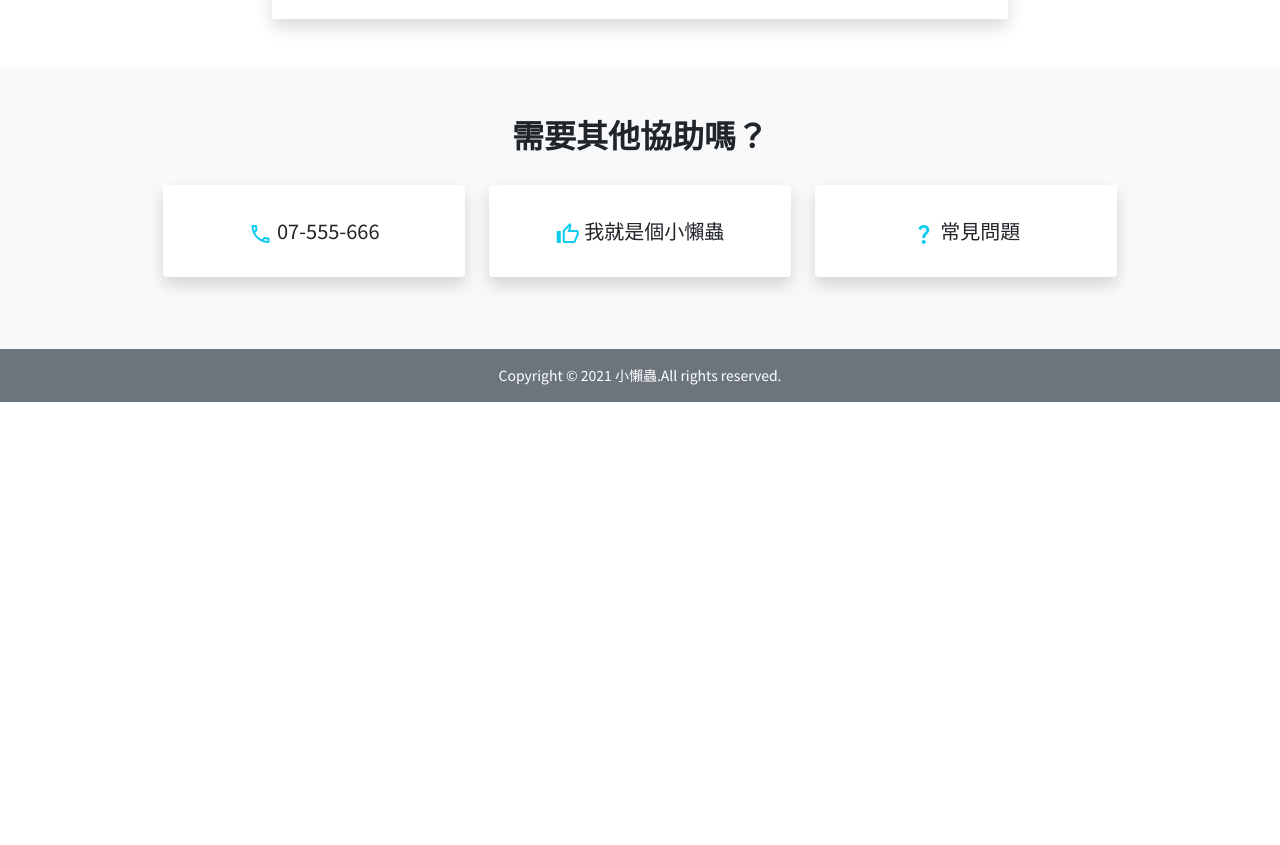
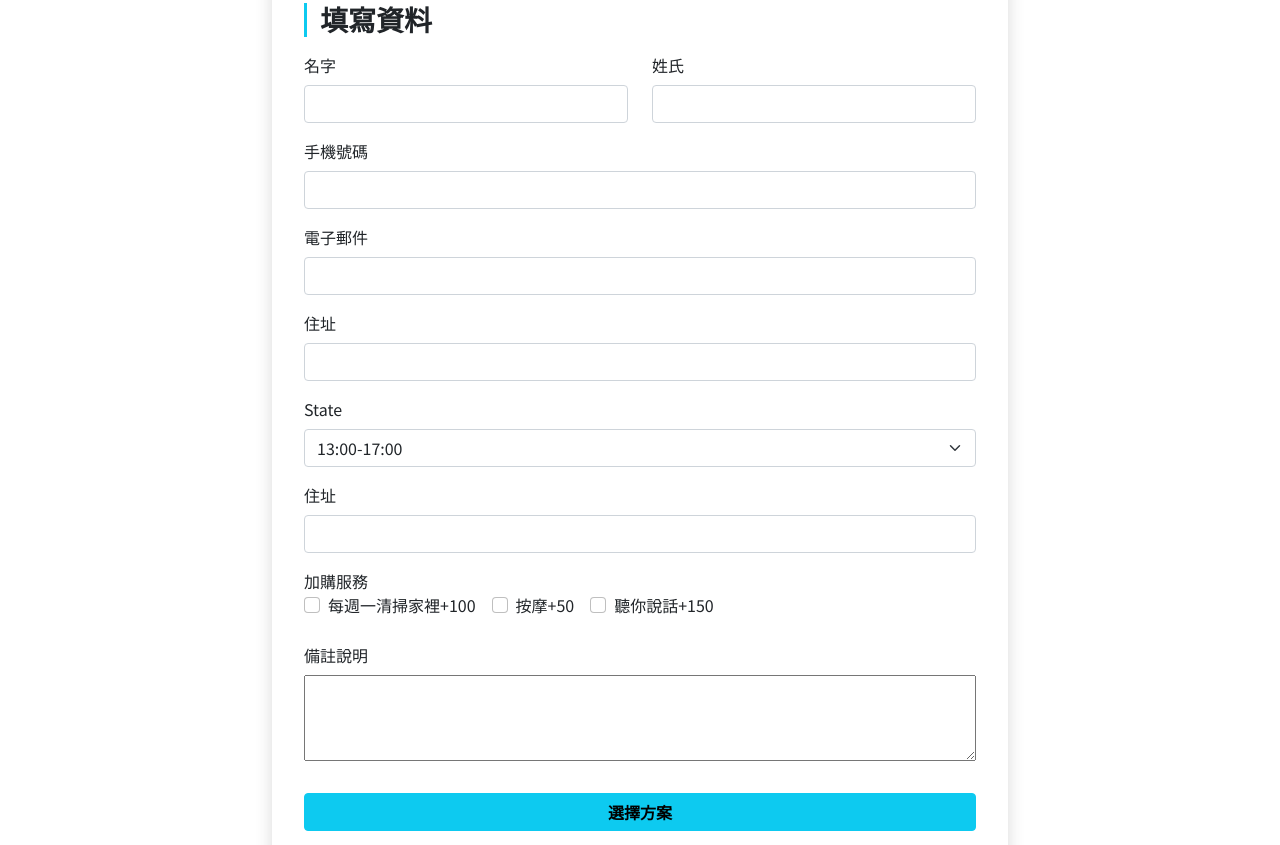
Before and after one commit to jimmyFang-ai/Bs5-landingPages, a website: page orders.html in a window 1280 px wide. Shown: the part 515-1360 px from the top of the page. Before the commit the page ends 917 px from the top, so only its background shows below. Drawn offline with nearby package versions, Linux system fonts and the light colour scheme.

Commit message:
git init

```diff
--- a/orders.html
+++ b/orders.html
@@ -66,7 +66,7 @@
                 <div class="col-lg-8">
                     <form action="#" class="px-lg-5 py-lg-6 shadow-lg">
                         <h3 class="deco-line mb-3 fw-bold">選擇方案</h3>
-                        <div class="row row-cols-1 row-cols-md-3">
+                        <div class="row row-cols-1 row-cols-md-3 mb-5">
                             <div class="col mb-2 mb-md-0">
                                 <button type="button" class="btn btn-outline-info text-dark w-100 py-3 btn-lg fw-bold">
                                   小小搭懶蟲<br class="d-none d-md-block">
@@ -85,6 +85,66 @@
                                     客服詢價
                                  </button>
                             </div>
+                        </div>
+                        <h3 class="deco-line mb-3 fw-bold">填寫資料</h3>
+                        <div class="row row-cols-1">
+                           <div class="col-md-6 mb-3">
+                             <label for="firstName" class="form-label">名字</label>
+                             <input type="text"  class="form-control"  id="firstName">
+                            </div>
+                            <div class="col-md-6 mb-3">
+                              <label for="lastName" class="form-label">姓氏</label>
+                              <input type="text"  class="form-control"  id="lastName">
+                             </div>
+                             <div class="col mb-3">
+                              <label for="tel" class="form-label">手機號碼</label>
+                              <input type="tel" class="form-control"  id="tel">
+                             </div>
+                             <div class="col mb-3">
+                              <label for="email" class="form-label">電子郵件</label>
+                              <input type="email" class="form-control"  id="email">
+                             </div>
+                             <div class="col mb-3">
+                              <label for="address" class="form-label">住址</label>
+                              <input type="text" class="form-control"  id="address">
+                             </div>
+                             <div class="col mb-3">
+                              <label for="time" class="form-label">State</label>
+                              <select id="time" class="form-select">
+                                <option selected>13:00-17:00</option>
+                                <option>18:00-2400</option>
+                              </select>
+                             </div>
+                             <div class="col mb-3">
+                              <label for="address" class="form-label">住址</label>
+                              <input type="text" class="form-control"  id="address">
+                             </div>
+                             <div class="col mb-3">
+                              <span class="mb-2">加購服務</span>
+                              <div class="d-flex flex-wrap">
+                                <div class="form-check me-3">
+                                  <input type="checkbox" id="clean" class="form-check-input">
+                                  <label for="clean" class="form-label">每週一清掃家裡+100</label>
+                                </div>
+                                <div class="form-check  me-3">
+                                 <input type="checkbox" id="massage" class="form-check-input">
+                                 <label for="massage" class="form-label">按摩+50</label>
+                               </div>
+                               <div class="form-check">
+                                 <input type="checkbox" id="talk" class="form-check-input">
+                                 <label for="talk" class="form-label">聽你說話+150</label>
+                               </div>
+                              </div>
+
+
+                             </div>
+                             <div class="col mb-5">
+                               <label for="description" class="form-label">備註說明</label>
+                               <textarea  id="description" cols="30" rows="10" class="d-block w-100" style="height: 86px;"></textarea>
+                             </div>
+                             <div class="col">
+                               <button type="button" class="btn btn-info w-100 fw-bold">選擇方案</button>
+                             </div>
                         </div>
                     </form>
                 </div>
```
Also changed, not shown: index.html (+2 -2 lines).
